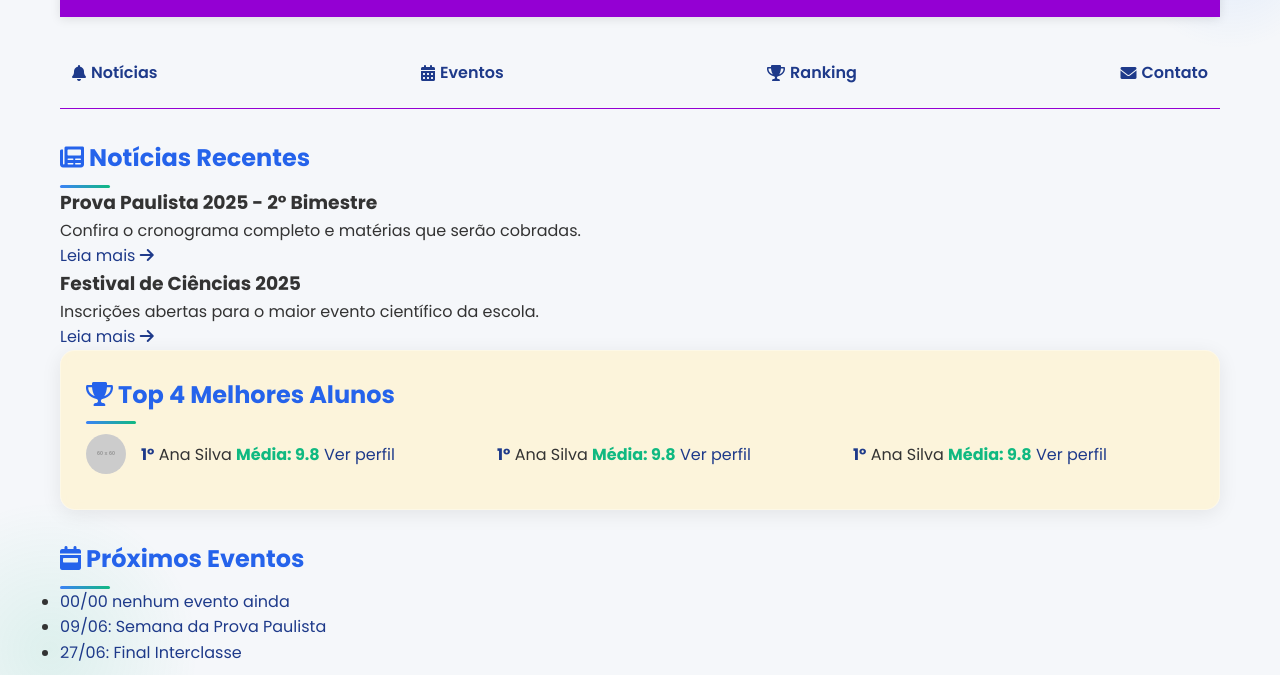
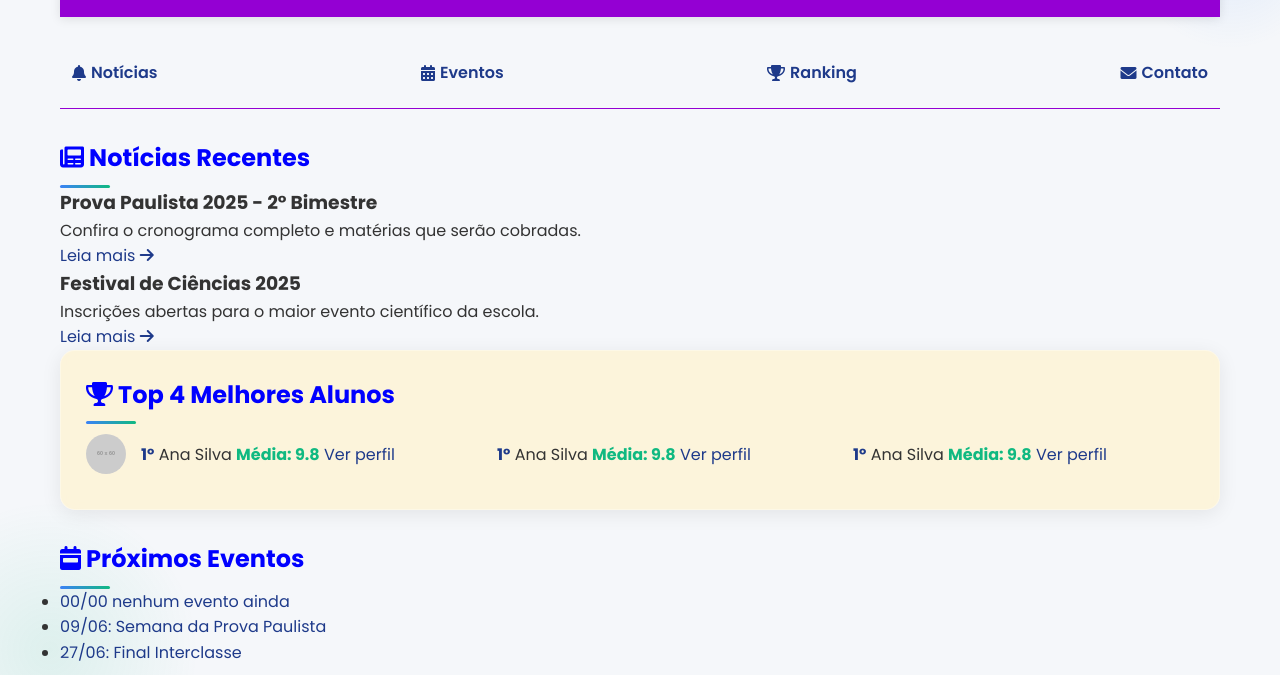
Before and after one commit to vitor2008s969/Jornal-A.T.A, a plain HTML site: page index.html in a window 1280 px wide. Shown: the part 100-775 px from the top of the page. Drawn offline with Linux system fonts and the light colour scheme; placeholder pictures from the web are drawn by us.

Commit message:
Update style.css

```diff
--- a/style.css
+++ b/style.css
@@ -75,7 +75,7 @@ body::after {
 
 /* Títulos Coloridos */
 h2 {
-    color: #2563EB;
+    color: blue;
     position: relative;
     padding-bottom: 10px;
 }
```
